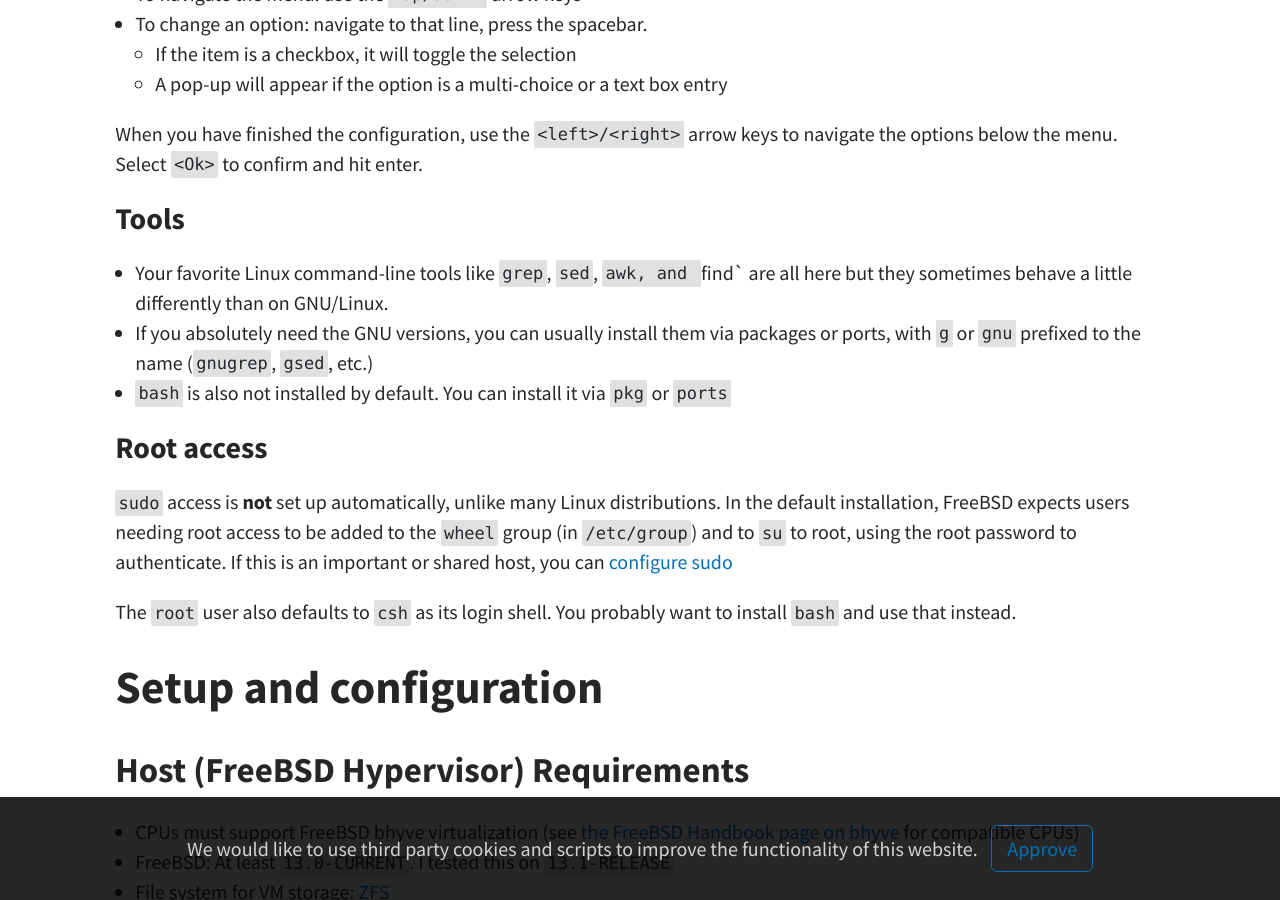
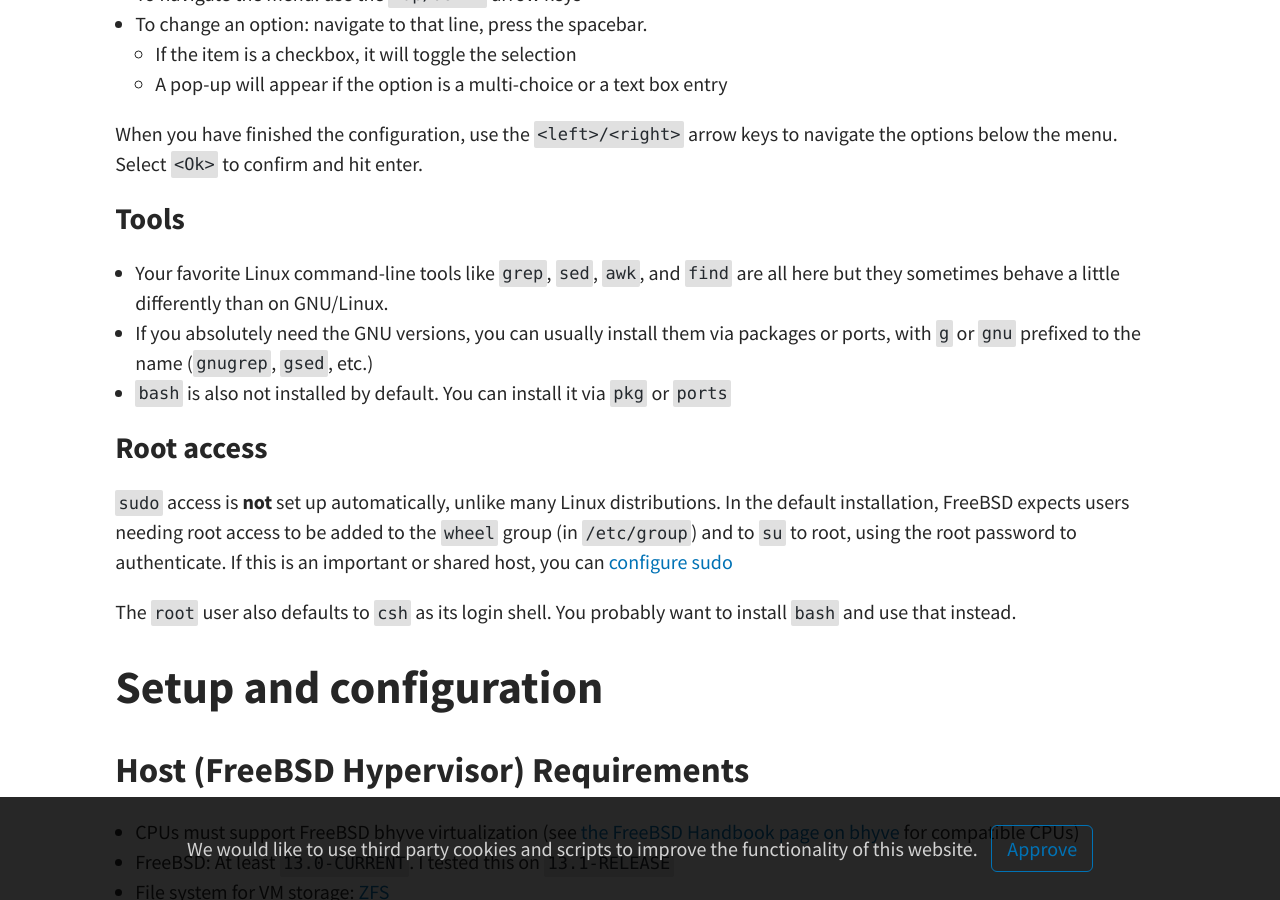
Before and after one commit to kbruner/productionwithscissors, a Jekyll site: the page built from _posts/2022-09-02-fun-with-freebsd-first-linux.md, in a window 1280 px wide and 900 px high, scrolled down 2123 px. Built offline with Jekyll 4.4.1, drawn with Linux system fonts in a browser that asks for light colours.

Commit message:
markdown fix

```diff
--- a/_posts/2022-09-02-fun-with-freebsd-first-linux.md
+++ b/_posts/2022-09-02-fun-with-freebsd-first-linux.md
@@ -118,7 +118,7 @@
 
 ### Tools
 
-   * Your favorite Linux command-line tools like `grep`, `sed`, `awk, and
+   * Your favorite Linux command-line tools like `grep`, `sed`, `awk`, and
      `find` are all here but they sometimes behave a little differently than
      on GNU/Linux.
    * If you absolutely need the GNU versions, you can usually install them via
```
